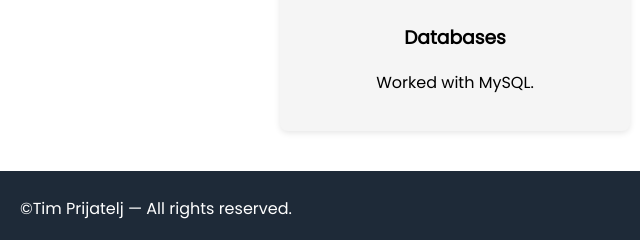
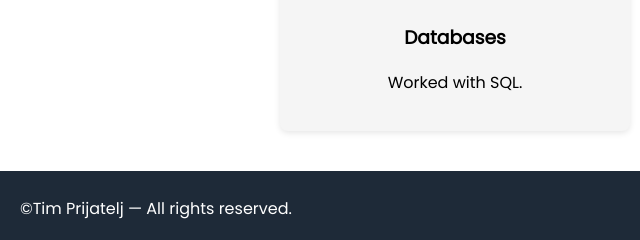
Before and after one commit to prijateljtim/prijateljtim.github.io, a plain HTML site: page Aboutme.html in a window 1280 px wide. Shown: the part 978-1218 px from the top of the page, 0-640 px from the left. Drawn offline with Linux system fonts and the light colour scheme.

Commit message:
Update Aboutme.html

```diff
--- a/Aboutme.html
+++ b/Aboutme.html
@@ -53,7 +53,7 @@
         </div>
         <div>
             <h3>Databases</h3>
-            <div><p>Worked with MySQL.</p></div>
+            <div><p>Worked with SQL.</p></div>
         </div>
         <div>
             <h3>Operating systems</h3>
@@ -94,4 +94,5 @@
     }
 </script>
 </body>
+
 </html>
```
